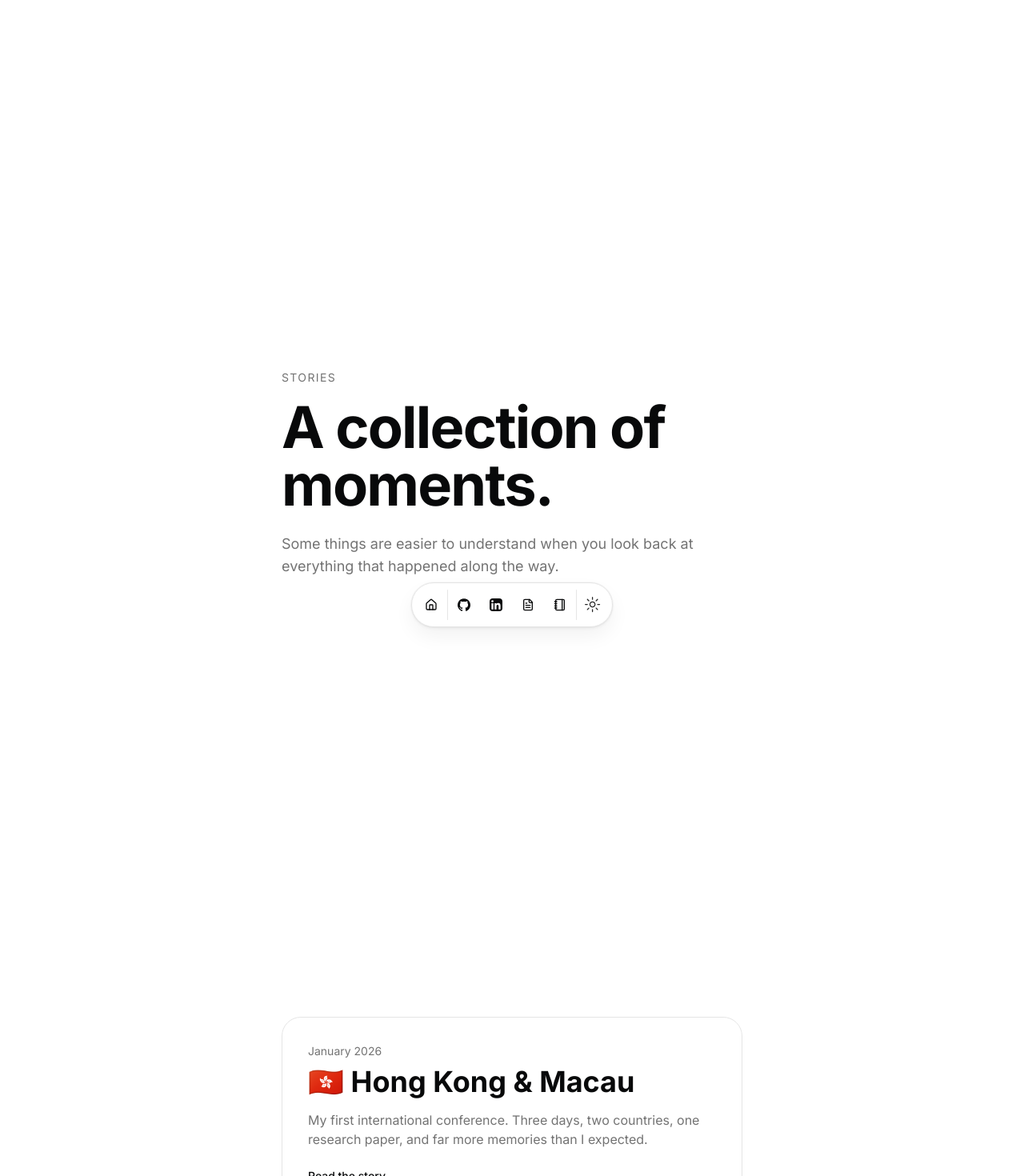
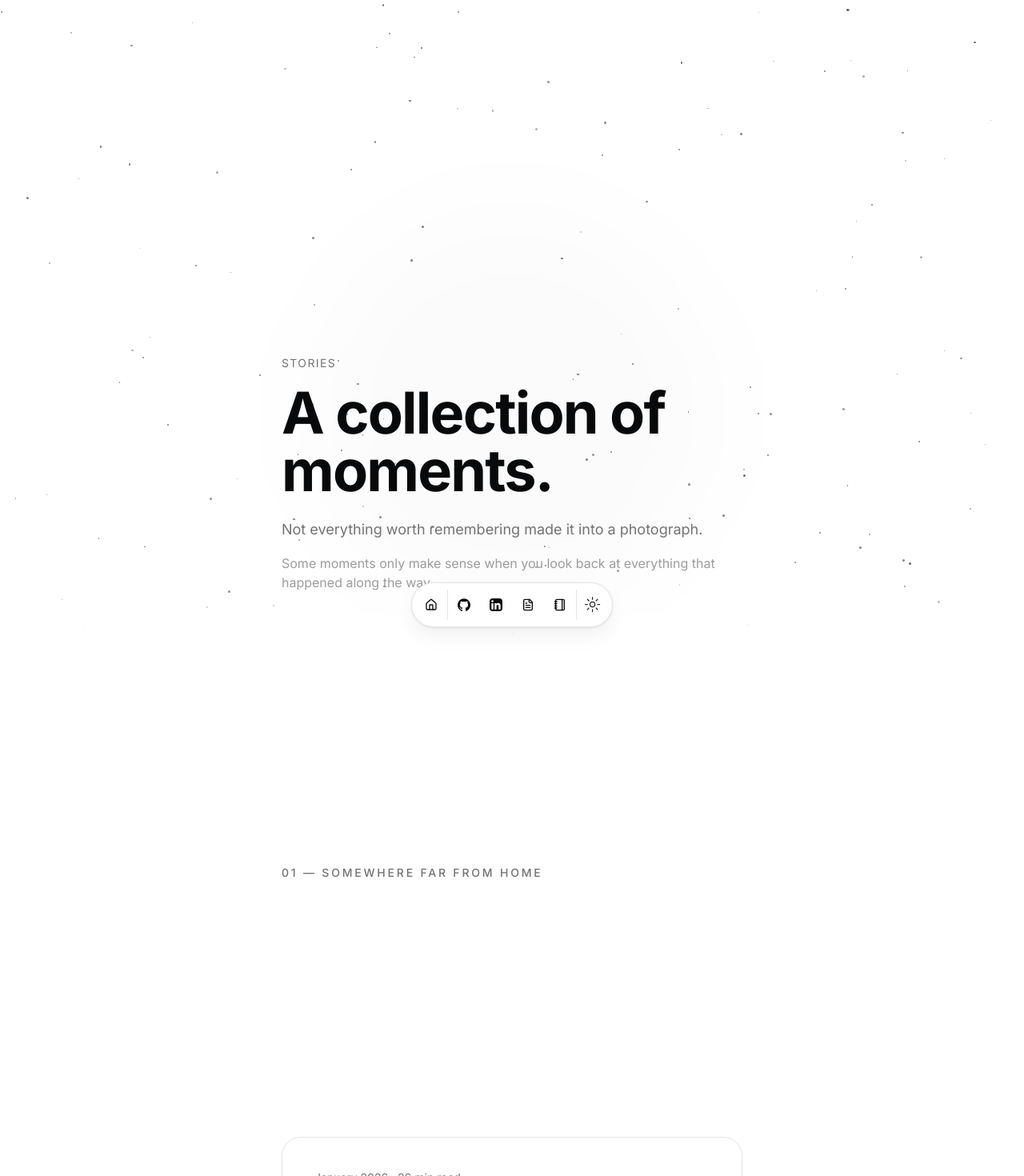
Before and after one commit to K-R-DRUVA/Personal-P0rtFol1o, a Next.js app: page /stories in a window 1280 px wide. Shown: the top 1470 px of the page at 80% size. Built offline with nearby package versions, Linux system fonts and the light colour scheme; no server answers.

Commit message:
VERSION 1 COMPLETE.

```diff
--- a/src/app/stories/page.tsx
+++ b/src/app/stories/page.tsx
@@ -1,9 +1,12 @@
 import Link from "next/link";
+import StarryBackground from "@/components/StarryBackground";
 
 export default function StoriesPage() {
   return (
-    <main className="mx-auto w-full max-w-4xl px-6 py-24">
+    <>
+      <StarryBackground />
 
+      <main className="relative mx-auto w-full max-w-4xl px-6 py-24">
         {/* INTRO */}
         <section className="min-h-screen flex items-center">
           <div>
@@ -16,46 +19,67 @@ export default function StoriesPage() {
             </h1>
 
             <p className="mt-6 max-w-xl text-lg text-muted-foreground">
-            Some things are easier to understand when you look back at
-            everything that happened along the way.
+              Not everything worth remembering made it into a photograph.
+            </p>
+
+            <p className="mt-4 max-w-xl text-base text-muted-foreground/70">
+              Some moments only make sense when you look back at everything
+              that happened along the way.
             </p>
           </div>
         </section>
 
-      {/* HONG KONG */}
+        {/* FIRST STORY */}
         <section className="min-h-screen flex items-center">
+          <div className="w-full">
+
+            {/* CHAPTER MARKER */}
+            <p className="text-sm font-medium tracking-[0.2em] text-muted-foreground">
+              01 — SOMEWHERE FAR FROM HOME
+            </p>
+
+            {/* INTENTIONAL SPACE */}
+            <div className="h-72 sm:h-80" />
+
+            {/* STORY CARD */}
             <Link
               href="/stories/Travel/Hong-Kong"
-          className="group block w-full"
+              className="group block"
             >
-          <div className="rounded-3xl border bg-background/70 p-8 backdrop-blur-md transition-all duration-300 group-hover:-translate-y-1 group-hover:shadow-lg">
+              <div className="rounded-3xl border bg-background/60 p-8 backdrop-blur-md transition-all duration-500 group-hover:-translate-y-1 group-hover:shadow-lg sm:p-10">
+
                 <p className="text-sm text-muted-foreground">
-              January 2026
+                  January 2026 · 26 min read
                 </p>
 
-            <h2 className="mt-2 text-4xl font-bold">
+                <h2 className="mt-4 text-3xl font-semibold tracking-tight sm:text-4xl">
                   🇭🇰 Hong Kong & Macau
                 </h2>
 
-            <p className="mt-4 max-w-2xl text-muted-foreground">
+                <p className="mt-5 max-w-2xl text-base leading-relaxed text-muted-foreground">
                   My first international conference. Three days, two countries,
                   one research paper, and far more memories than I expected.
                 </p>
 
-            <p className="mt-6 text-sm font-medium">
-              Read the story →
+                <p className="mt-8 text-sm font-medium">
+                  Read the story{" "}
+                  <span className="inline-block transition-transform duration-300 group-hover:translate-x-1">
+                    →
+                  </span>
                 </p>
+
               </div>
             </Link>
+
+          </div>
         </section>
-
         {/* MORE TO COME */}
         <section className="min-h-[60vh] flex items-center justify-center">
-        <p className="text-center text-xl text-muted-foreground">
+          <p className="text-center text-lg text-muted-foreground">
             More stories are waiting to be written...
           </p>
         </section>
-
       </main>
+    </>
   );
 }
--- /dev/null
+++ b/src/components/StarryBackground.tsx
@@ -0,0 +1,57 @@
+"use client";
+
+import { useEffect, useState } from "react";
+
+type Star = {
+  left: number;
+  top: number;
+  size: number;
+  opacity: number;
+  delay: number;
+  duration: number;
+};
+
+export default function StarryBackground() {
+  const [stars, setStars] = useState<Star[]>([]);
+
+  useEffect(() => {
+    const generatedStars = Array.from({ length: 140 }, () => ({
+      left: Math.random() * 100,
+      top: Math.random() * 100,
+      size: Math.random() * 2 + 1,
+      opacity: Math.random() * 0.45 + 0.2,
+      delay: Math.random() * 5,
+      duration: Math.random() * 3 + 3,
+    }));
+
+    setStars(generatedStars);
+  }, []);
+
+  return (
+    <div className="fixed inset-0 -z-10 pointer-events-none overflow-hidden">
+      {/* Very subtle night atmosphere */}
+      <div className="absolute inset-0 bg-background" />
+
+      <div className="absolute inset-0">
+        {stars.map((star, index) => (
+          <span
+            key={index}
+            className="absolute rounded-full bg-foreground animate-pulse"
+            style={{
+              left: `${star.left}%`,
+              top: `${star.top}%`,
+              width: `${star.size}px`,
+              height: `${star.size}px`,
+              opacity: star.opacity,
+              animationDelay: `${star.delay}s`,
+              animationDuration: `${star.duration}s`,
+            }}
+          />
+        ))}
+      </div>
+
+      {/* Very subtle atmospheric glow */}
+      <div className="absolute left-1/2 top-1/3 h-[500px] w-[500px] -translate-x-1/2 rounded-full bg-foreground/[0.015] blur-3xl" />
+    </div>
+  );
+}
```
Lines whose indentation alone changed are shown as unchanged.
